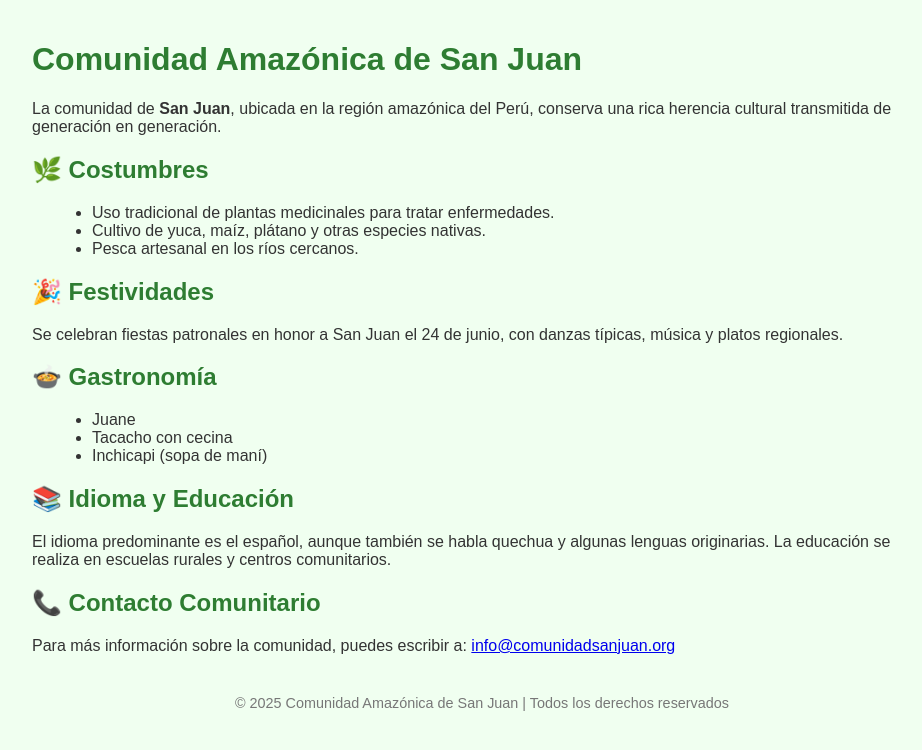
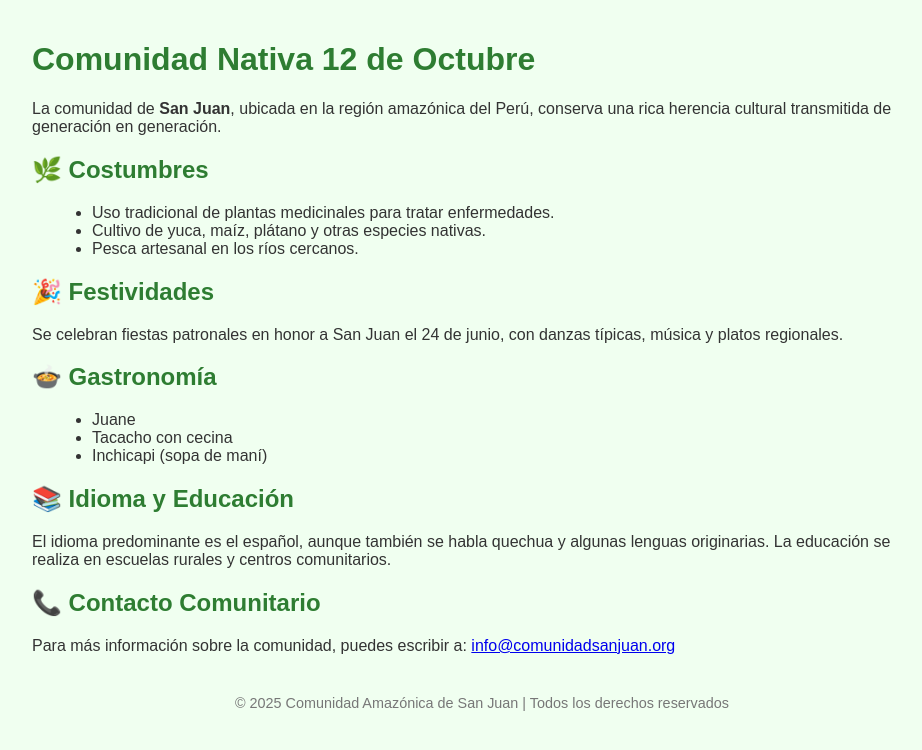
Before and after one commit to cujemari/Page-Comunity-12-de-Octubre, a plain HTML site: page index.html in a window 1280 px wide. Shown: the whole page, without its empty margins (158-1080 px from the left). Drawn offline with Linux system fonts and the light colour scheme.

Commit message:
Update index.html

```diff
--- a/index.html
+++ b/index.html
@@ -28,7 +28,7 @@
   </style>
 </head>
 <body>
-  <h1>Comunidad Amazónica de San Juan</h1>
+  <h1>Comunidad Nativa 12 de Octubre</h1>
   <p>La comunidad de <strong>San Juan</strong>, ubicada en la región amazónica del Perú, conserva una rica herencia cultural transmitida de generación en generación.</p>
 
   <h2>🌿 Costumbres</h2>
```
